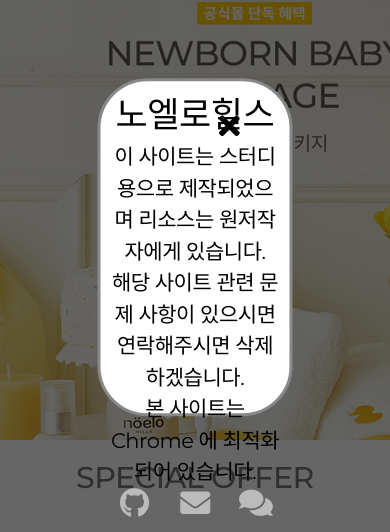
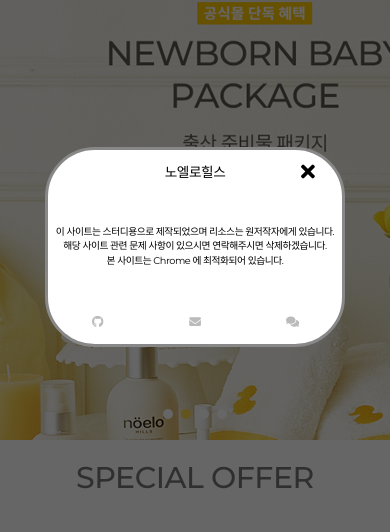
Before and after one commit to dkssudgktpd/noelohills, a plain HTML site: page index.html in a window 390 px wide. Shown: the part 175-707 px from the top of the page. Drawn offline with nearby package versions, Linux system fonts and the light colour scheme.

Commit message:
모달창 수정

```diff
--- a/css/main.css
+++ b/css/main.css
@@ -97,18 +97,20 @@
   height: 40%;
   background-color: #fff;
   border-radius: 50px;
-  padding: 2%;
+  padding: 3% 2%;
   text-align: center;
   border: 3px solid #888;
   display: flex;
   flex-wrap: wrap;
   align-content: space-between;
+  min-width: 300px;
+  min-height: 200px;
 }
 
 .modal-close{
   position: absolute;
-  right: 50px;
-  top: 30px;
+  right: 3vw;
+  top: 3vw;
   border: 0;
   background-color: transparent;
   cursor: pointer;
@@ -134,6 +136,7 @@
   width: 100%;
   font-size: 21px;
   color: #000;
+  word-break: keep-all;
 }
 
 .modal-wrap ul{
@@ -144,7 +147,7 @@
 }
 
 .modal-wrap ul li{
-  width: 30%;
+width: 30%;
 }
 
 .modal-wrap ul li i{
@@ -155,6 +158,31 @@
 
 .modal-wrap ul li a i:hover{
   color: #000;
+}
+@media all and (max-width:1000px){
+  .modal-wrap{
+      height: 40vw;
+  }
+  .modal-wrap h2{
+      font-size: 3.5vw;
+  }
+  .modal-close{
+      right: 7vw;
+  }
+  .modal-close i {
+      font-size: 20px;
+  }
+  .modal-wrap p{
+      font-size: 2.1vw;
+  }
+  .modal-wrap ul li i{
+      font-size: 3vw;
+  }
+}
+@media all and (max-width:800px){
+  .modal-wrap p{
+    font-size: 2.5vw;
+}
 }
 
 /* section 영역 */
```
